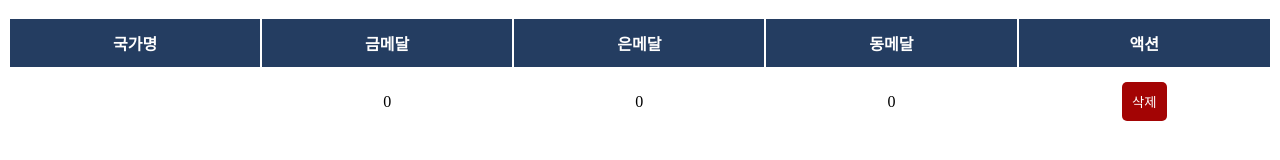
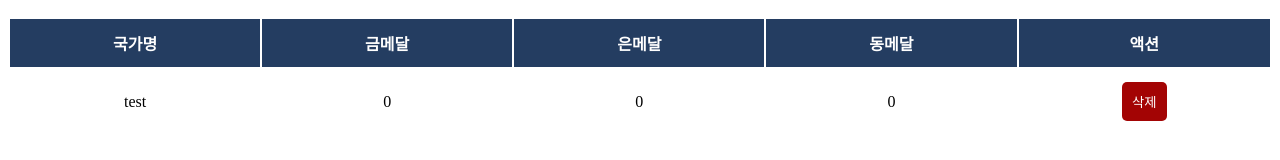
Before and after one commit to leeyeram84/New_React_Project, a React (Vite) app in the folder my_new_project/: page / in a window 1280 px wide. Shown: the part 170-330 px from the top of the page. Built offline with nearby package versions, Linux system fonts and the light colour scheme.

Commit message:
fix : style fix

```diff
--- a/my_new_project/src/App.jsx
+++ b/my_new_project/src/App.jsx
@@ -8,7 +8,7 @@ function App() {
     const [addCountry, setAddCountry] = useState([
         {
             id: "test",
-            country: "",
+            country: "test",
             gold: 0,
             silver: 0,
             bronze: 0,
```
